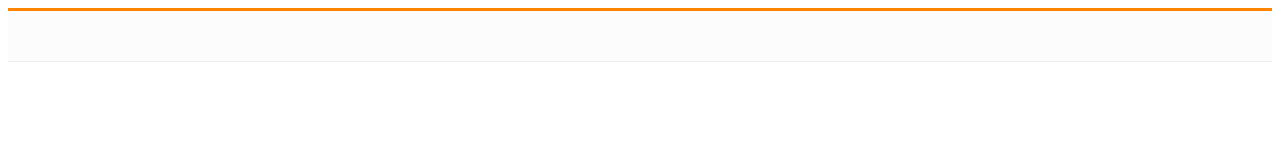
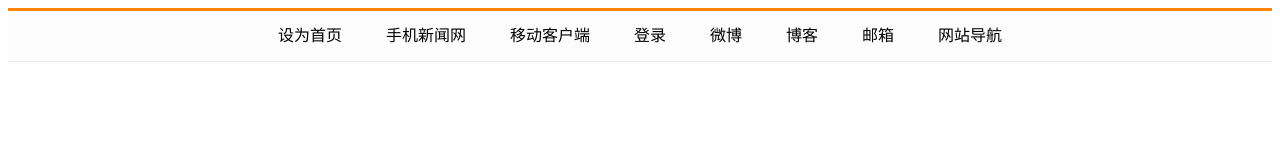
Before and after one commit to remember0324/front_project, a plain HTML site: page html+css/part4-css/8盒子模型-内边距练习.html in a window 1280 px wide. Drawn offline with Linux system fonts and the light colour scheme.

Commit message:
盒子模型

```diff
--- a/html+css/part4-css/8盒子模型-内边距练习.html
+++ b/html+css/part4-css/8盒子模型-内边距练习.html
@@ -11,7 +11,21 @@
             border-top: 3px solid #FF8500;
             /*设置下边界*/
             border-bottom: 1px solid #EDEEF0;
+            text-align: center;
 
+        }
+        nav a{
+            display: inline-block;
+            height: 50px;
+            line-height: 50px;
+            color: black;
+            text-decoration: none;
+            padding: 0 20px;
+            text-align: center;
+        }
+        nav a:hover{
+            background: #e1e1e1;
+            color: orange;
         }
     </style>
     <title>内边距练习-导航</title>
@@ -19,6 +33,15 @@
 <body>
 
 
-<nav></nav>
+<nav>
+    <a href="#">设为首页</a>
+    <a href="#">手机新闻网</a>
+    <a href="#">移动客户端</a>
+    <a href="#">登录</a>
+    <a href="#">微博</a>
+    <a href="#">博客</a>
+    <a href="#">邮箱</a>
+    <a href="#">网站导航</a>
+</nav>
 </body>
 </html>
```
